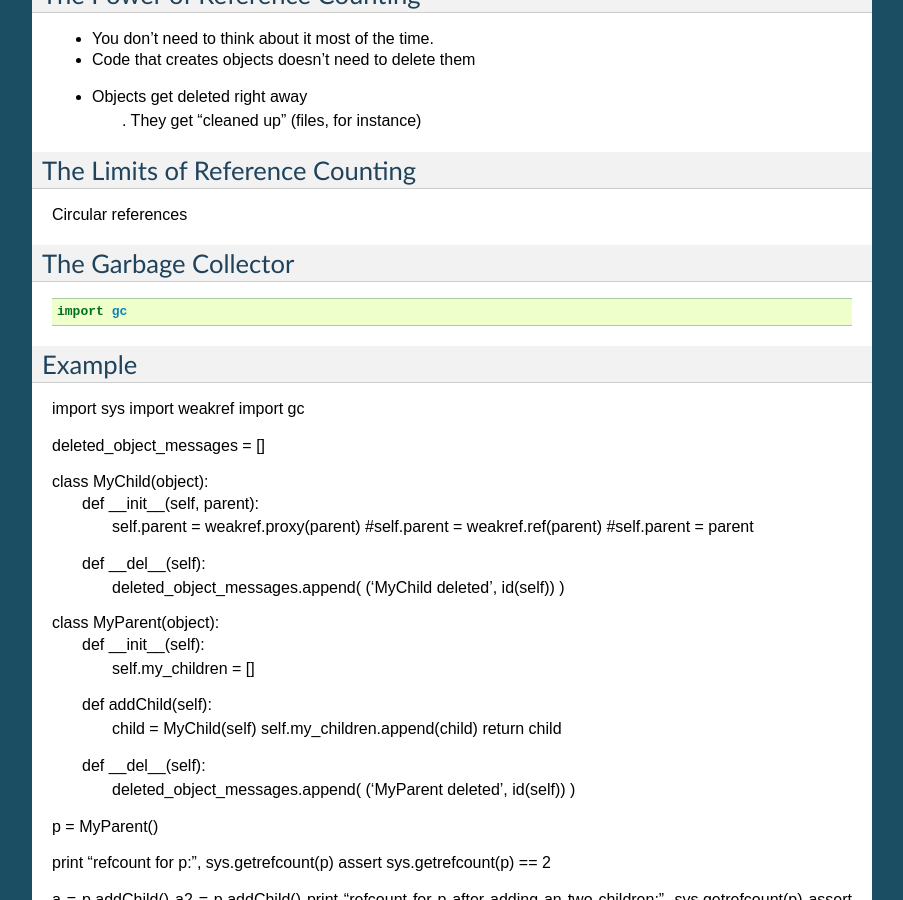
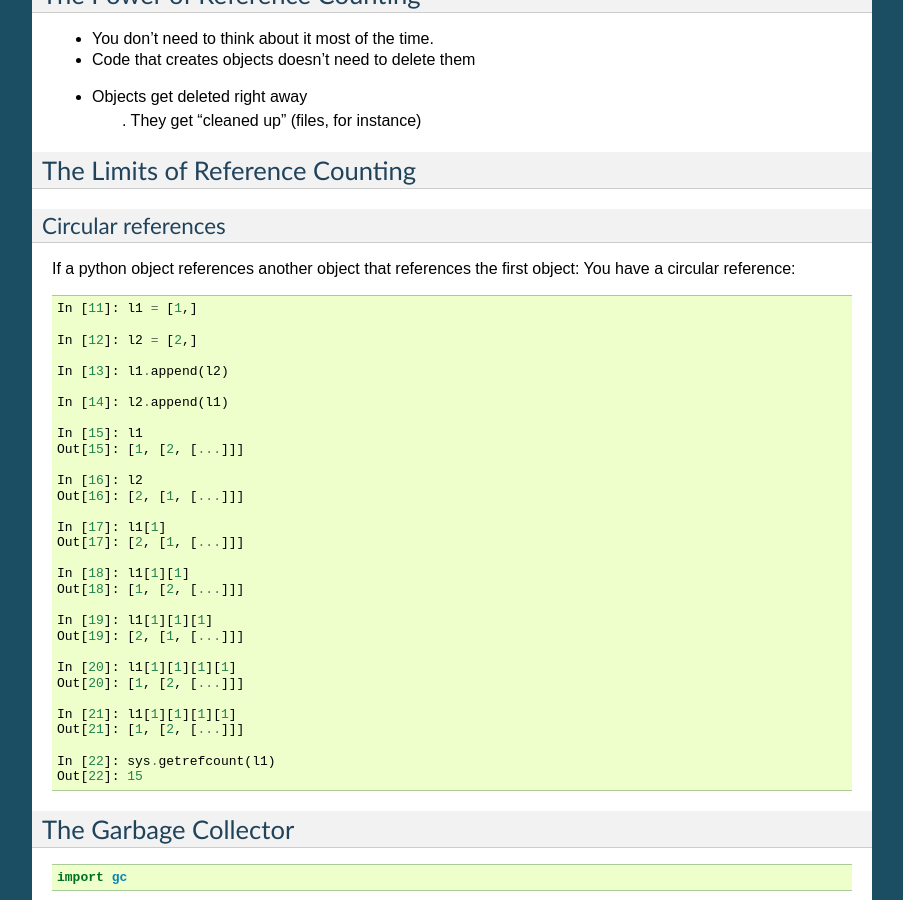
Before and after one commit to PythonCHB/Refcount_lecture, a Sphinx documentation site: the page built from source/index.rst, in a window 1280 px wide and 900 px high, scrolled down 2281 px. Shown: the whole window, without its empty margins (198-1101 px from the left). Built offline with Sphinx 7.4.7, drawn with Linux system fonts in a browser that asks for light colours; formulas are drawn with MathJax 3.

Commit message:
added a bit more to the slides

```diff
--- a/source/index.rst
+++ b/source/index.rst
@@ -153,6 +153,45 @@ The Limits of Reference Counting
 ==================================
 
 Circular references
+--------------------
+
+If a python object references another object that references the first object: You have a circular reference:
+
+::
+
+	In [11]: l1 = [1,]
+
+	In [12]: l2 = [2,]
+
+	In [13]: l1.append(l2)
+
+	In [14]: l2.append(l1)
+
+	In [15]: l1
+	Out[15]: [1, [2, [...]]]
+
+	In [16]: l2
+	Out[16]: [2, [1, [...]]]
+
+	In [17]: l1[1]
+	Out[17]: [2, [1, [...]]]
+
+	In [18]: l1[1][1]
+	Out[18]: [1, [2, [...]]]
+
+	In [19]: l1[1][1][1]
+	Out[19]: [2, [1, [...]]]
+
+	In [20]: l1[1][1][1][1]
+	Out[20]: [1, [2, [...]]]
+
+	In [21]: l1[1][1][1][1]
+	Out[21]: [1, [2, [...]]]
+
+	In [22]: sys.getrefcount(l1)
+	Out[22]: 15
+
+
 
 
 The Garbage Collector
```
